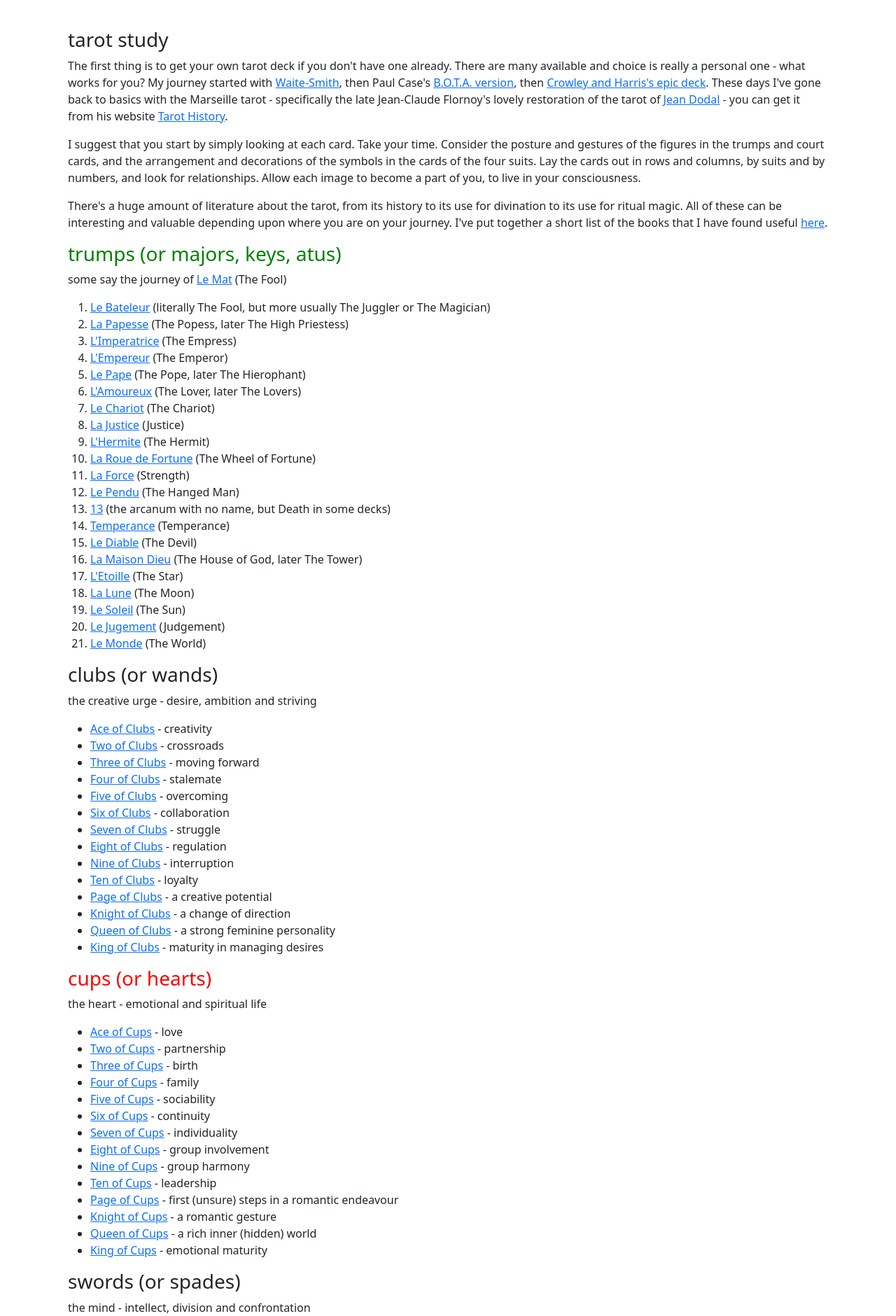
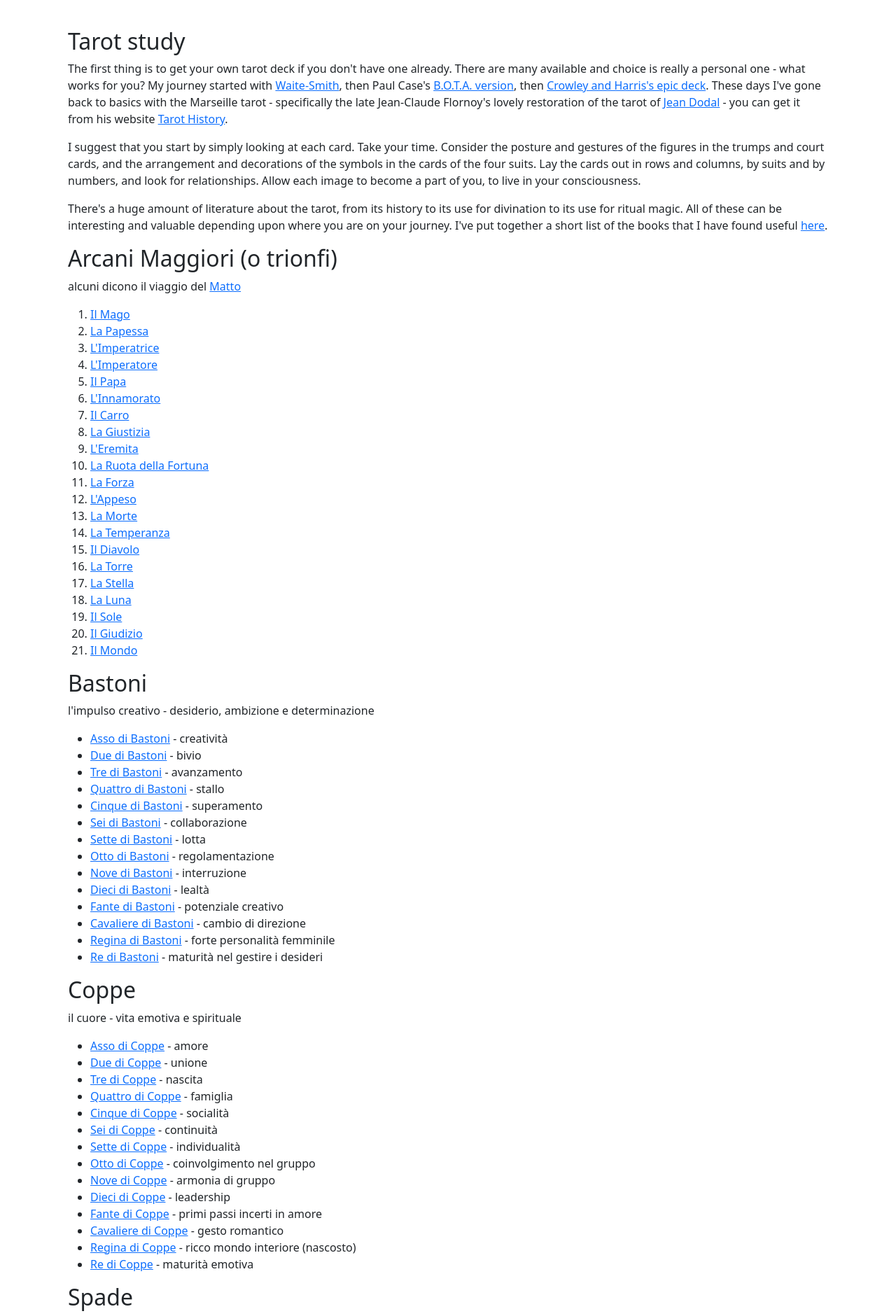
Before and after one commit to jmedia65/bologna-magica, a Flask app: page /tarot-study in a window 1280 px wide. Shown: the part 66-1946 px from the top of the page at 70% size. Run offline with Flask 3, Linux system fonts and the light colour scheme.

Commit message:
Fix URLs x SEO, headings basic format

```diff
--- a/webapp/templates/one_card.html
+++ b/webapp/templates/one_card.html
@@ -3,19 +3,19 @@
 <div class="row">
 	<div class="col-md-12">
 	{% if rev: %}
-	    <h3>{{ name }} - reversed</h3>
+	    <h2>{{ name }} - reversed</h2>
 	    <img src="/static/{{ image }}" style="transform: rotate(180deg)" />
 	    <p>{{ reversed_meaning }}</p>
 	    <!-- debug <p>cardtype: {{ cardtype }}</p> -->
 	{% else %}
 		{% if cardtype == "major": %}
-		    <h3>{{ name }}</h3>
+		    <h2>{{ name }}</h2>
 		    <img src="/static/{{ image }}" />
 		    <p>{{ meaning }}</p>
 		    <p><strong>message:</strong> {{ message }}</p>
 		    <!-- debug <p>cardtype: {{ cardtype }}</p> -->
 		{% else %}
-			<h3>{{ name }}</h3>
+			<h2>{{ name }}</h2>
 		    <img src="/static/{{ image }}" />
 		    <p>{{ meaning }}</p>
 		    <!-- debug <p>cardtype: {{ cardtype }}</p> -->
--- a/webapp/templates/reading_list.html
+++ b/webapp/templates/reading_list.html
@@ -4,7 +4,7 @@
 
 <hr />
 
-<h4>the French tradition (tarot de Marseille)</h4>
+<h3>the French tradition (tarot de Marseille)</h3>
 
 <p>
   <strong
@@ -53,7 +53,7 @@
 
 <hr />
 
-<h4>the English tradition (Waite, Case, Crowley, etc)</h4>
+<h3>the English tradition (Waite, Case, Crowley, etc)</h3>
 
 <p>
   <strong
--- a/webapp/templates/specific_card.html
+++ b/webapp/templates/specific_card.html
@@ -2,7 +2,7 @@
 {% block content %}
 <div class="row">
 	<div class="col-md-12">
-	    <h3>{{ name }}</h3>
+	    <h2>{{ name }}</h2>
 	    <img src="/static/{{ image }}" />
 	    {% if cardtype == "major": %}
 		    <p><strong>interpretation:</strong> {{ meaning }}</p>
--- a/webapp/templates/tarot_study.html
+++ b/webapp/templates/tarot_study.html
@@ -2,114 +2,114 @@
 
 {% block content %}
 
-    <h3>tarot study</h3>
+    <h2>Tarot study</h2>
 
-    <p>The first thing is to get your own tarot deck if you don't have one already. There are many available and choice is really a personal one - what works for you? My journey started with <a href="https://en.wikipedia.org/wiki/Rider%E2%80%93Waite_tarot_deck" target="_new">Waite-Smith</a>, then Paul Case's <a href="https://en.wikipedia.org/wiki/B.O.T.A._tarot_deck" target="_new">B.O.T.A. version</a>, then <a href="https://en.wikipedia.org/wiki/Thoth_tarot_deck" target="_new">Crowley and Harris's epic deck</a>. These days I've gone back to basics with the Marseille tarot - specifically the late Jean-Claude Flornoy's lovely restoration of the tarot of <a href="https://gallica.bnf.fr/ark:/12148/btv1b10537343h" target="new">Jean Dodal</a> - you can get it from his website <a href="https://tarot-history.com/tarot-of-jean-dodal/" target="new">Tarot History</a>.</p>
+    <p>The first thing is to get your own tarot deck if you don't have one already. There are many available and choice is really a personal one - what works for you? My journey started with <a href="https://en.wikipedia.org/wiki/Rider%E2%80%93Waite-tarot-deck" target="-new">Waite-Smith</a>, then Paul Case's <a href="https://en.wikipedia.org/wiki/B.O.T.A.-tarot-deck" target="-new">B.O.T.A. version</a>, then <a href="https://en.wikipedia.org/wiki/Thoth-tarot-deck" target="-new">Crowley and Harris's epic deck</a>. These days I've gone back to basics with the Marseille tarot - specifically the late Jean-Claude Flornoy's lovely restoration of the tarot of <a href="https://gallica.bnf.fr/ark:/12148/btv1b10537343h" target="new">Jean Dodal</a> - you can get it from his website <a href="https://tarot-history.com/tarot-of-jean-dodal/" target="new">Tarot History</a>.</p>
 
     <p>I suggest that you start by simply looking at each card. Take your time. Consider the posture and gestures of the figures in the trumps and court cards, and the arrangement and decorations of the symbols in the cards of the four suits. Lay the cards out in rows and columns, by suits and by numbers, and look for relationships. Allow each image to become a part of you, to live in your consciousness.</p>
 
      <p>There's a huge amount of literature about the tarot, from its history to its use for divination to its use for ritual magic. All of these can be interesting and valuable depending upon where you are on your journey. I've put together a short list of the books that I have found useful <a href="/reading-list">here</a>.</p>
 
-    <h3 style="color:green">trumps (or majors, keys, atus)</h3>
-    <p>some say the journey of <a href="/one-card/the_fool">Le Mat</a> (The Fool)</p>
+     <h2>Arcani Maggiori (o trionfi)</h2>
+     <p>alcuni dicono il viaggio del <a href="/one-card/the-fool">Matto</a></p>
      <ol>
-        <li><a href="/one-card/the_magician">Le Bateleur</a> (literally The Fool, but more usually The Juggler or The Magician)</li>
-        <li><a href="/one-card/the_popess">La Papesse</a> (The Popess, later The High Priestess)</li>
-        <li><a href="/one-card/the_empress">L'Imperatrice</a> (The Empress)</li>
-        <li><a href="/one-card/the_emperor">L'Empereur</a> (The Emperor)</li>
-        <li><a href="/one-card/the_pope">Le Pape</a> (The Pope, later The Hierophant)</li>
-        <li><a href="/one-card/the_lover">L'Amoureux</a> (The Lover, later The Lovers)</li>
-        <li><a href="/one-card/the_chariot">Le Chariot</a> (The Chariot)</li>
-        <li><a href="/one-card/justice">La Justice</a> (Justice)</li>
-        <li><a href="/one-card/the_hermit">L'Hermite</a> (The Hermit)</li>
-        <li><a href="/one-card/the_wheel_of_fortune">La Roue de Fortune</a> (The Wheel of Fortune)</li>
-        <li><a href="/one-card/strength">La Force</a> (Strength)</li>
-        <li><a href="/one-card/the_hanged_man">Le Pendu</a> (The Hanged Man)</a></li>
-        <li><a href="/one-card/13">13</a> (the arcanum with no name, but Death in some decks)</li>
-        <li><a href="/one-card/temperance">Temperance</a> (Temperance)</li>
-        <li><a href="/one-card/the_devil">Le Diable</a> (The Devil)</li>
-        <li><a href="/one-card/the_house_of_god">La Maison Dieu</a> (The House of God, later The Tower)</li>
-        <li><a href="/one-card/the_star">L'Etoille</a> (The Star)</li>
-        <li><a href="/one-card/the_moon">La Lune</a> (The Moon)</li>
-        <li><a href="/one-card/the_sun">Le Soleil</a> (The Sun)</li>
-        <li><a href="/one-card/judgement">Le Jugement</a> (Judgement)</li>
-        <li><a href="/one-card/the_world">Le Monde</a> (The World)</li>
+        <li><a href="/one-card/the-magician">Il Mago</a></li>
+        <li><a href="/one-card/the-popess">La Papessa</a></li>
+        <li><a href="/one-card/the-empress">L'Imperatrice</a></li>
+        <li><a href="/one-card/the-emperor">L'Imperatore</a></li>
+        <li><a href="/one-card/the-pope">Il Papa</a></li>
+        <li><a href="/one-card/the-lover">L'Innamorato</a></li>
+        <li><a href="/one-card/the-chariot">Il Carro</a></li>
+        <li><a href="/one-card/justice">La Giustizia</a></li>
+        <li><a href="/one-card/the-hermit">L'Eremita</a></li>
+        <li><a href="/one-card/the-wheel-of-fortune">La Ruota della Fortuna</a></li>
+        <li><a href="/one-card/strength">La Forza</a></li>
+        <li><a href="/one-card/the-hanged-man">L'Appeso</a></li>
+        <li><a href="/one-card/13">La Morte</a></li>
+        <li><a href="/one-card/temperance">La Temperanza</a></li>
+        <li><a href="/one-card/the-devil">Il Diavolo</a></li>
+        <li><a href="/one-card/the-house-of-god">La Torre</a></li>
+        <li><a href="/one-card/the-star">La Stella</a></li>
+        <li><a href="/one-card/the-moon">La Luna</a></li>
+        <li><a href="/one-card/the-sun">Il Sole</a></li>
+        <li><a href="/one-card/judgement">Il Giudizio</a></li>
+        <li><a href="/one-card/the-world">Il Mondo</a></li>
      </ol>
 
-    <h3>clubs (or wands)</h3>
-    <p>the creative urge - desire, ambition and striving</p>
+     <h2>Bastoni</h2>
+     <p>l'impulso creativo - desiderio, ambizione e determinazione</p>
      <ul>
-        <li><a href="/one-card/ace_of_clubs">Ace of Clubs</a> - creativity</li>
-        <li><a href="/one-card/two_of_clubs">Two of Clubs</a> - crossroads</li>
-        <li><a href="/one-card/three_of_clubs">Three of Clubs</a> - moving forward</li>
-        <li><a href="/one-card/four_of_clubs">Four of Clubs</a> - stalemate</li>
-        <li><a href="/one-card/five_of_clubs">Five of Clubs</a> - overcoming</li>
-        <li><a href="/one-card/six_of_clubs">Six of Clubs</a> - collaboration</li>
-        <li><a href="/one-card/seven_of_clubs">Seven of Clubs</a> - struggle</li>
-        <li><a href="/one-card/eight_of_clubs">Eight of Clubs</a> - regulation</li>
-        <li><a href="/one-card/nine_of_clubs">Nine of Clubs</a> - interruption</li>
-        <li><a href="/one-card/ten_of_clubs">Ten of Clubs</a> - loyalty</li>
-        <li><a href="/one-card/page_of_clubs">Page of Clubs</a> - a creative potential</li>
-        <li><a href="/one-card/knight_of_clubs">Knight of Clubs</a> - a change of direction</li>
-        <li><a href="/one-card/queen_of_clubs">Queen of Clubs</a> - a strong feminine personality</li>
-        <li><a href="/one-card/king_of_clubs">King of Clubs</a> - maturity in managing desires</li>
+        <li><a href="/one-card/ace-of-clubs">Asso di Bastoni</a> - creatività</li>
+        <li><a href="/one-card/two-of-clubs">Due di Bastoni</a> - bivio</li>
+        <li><a href="/one-card/three-of-clubs">Tre di Bastoni</a> - avanzamento</li>
+        <li><a href="/one-card/four-of-clubs">Quattro di Bastoni</a> - stallo</li>
+        <li><a href="/one-card/five-of-clubs">Cinque di Bastoni</a> - superamento</li>
+        <li><a href="/one-card/six-of-clubs">Sei di Bastoni</a> - collaborazione</li>
+        <li><a href="/one-card/seven-of-clubs">Sette di Bastoni</a> - lotta</li>
+        <li><a href="/one-card/eight-of-clubs">Otto di Bastoni</a> - regolamentazione</li>
+        <li><a href="/one-card/nine-of-clubs">Nove di Bastoni</a> - interruzione</li>
+        <li><a href="/one-card/ten-of-clubs">Dieci di Bastoni</a> - lealtà</li>
+        <li><a href="/one-card/page-of-clubs">Fante di Bastoni</a> - potenziale creativo</li>
+        <li><a href="/one-card/knight-of-clubs">Cavaliere di Bastoni</a> - cambio di direzione</li>
+        <li><a href="/one-card/queen-of-clubs">Regina di Bastoni</a> - forte personalità femminile</li>
+        <li><a href="/one-card/king-of-clubs">Re di Bastoni</a> - maturità nel gestire i desideri</li>
      </ul>
 
-    <h3 style="color:red">cups (or hearts)</h3>
-    <p>the heart - emotional and spiritual life</p>
+     <h2>Coppe</h2>
+     <p>il cuore - vita emotiva e spirituale</p>
      <ul>
-        <li><a href="/one-card/ace_of_cups">Ace of Cups</a> - love</li>
-        <li><a href="/one-card/two_of_cups">Two of Cups</a> - partnership</li>
-        <li><a href="/one-card/three_of_cups">Three of Cups</a> - birth</li>
-        <li><a href="/one-card/four_of_cups">Four of Cups</a> - family</li>
-        <li><a href="/one-card/five_of_cups">Five of Cups</a> - sociability</li>
-        <li><a href="/one-card/six_of_cups">Six of Cups</a> - continuity</li>
-        <li><a href="/one-card/seven_of_cups">Seven of Cups</a> - individuality</li>
-        <li><a href="/one-card/eight_of_cups">Eight of Cups</a> - group involvement</li>
-        <li><a href="/one-card/nine_of_cups">Nine of Cups</a> - group harmony</li>
-        <li><a href="/one-card/ten_of_cups">Ten of Cups</a> - leadership</li>
-        <li><a href="/one-card/page_of_cups">Page of Cups</a> - first (unsure) steps in a romantic endeavour</li>
-        <li><a href="/one-card/knight_of_cups">Knight of Cups</a> - a romantic gesture</li>
-        <li><a href="/one-card/queen_of_cups">Queen of Cups</a> - a rich inner (hidden) world</li>
-        <li><a href="/one-card/king_of_cups">King of Cups</a> - emotional maturity</li>
+        <li><a href="/one-card/ace-of-cups">Asso di Coppe</a> - amore</li>
+        <li><a href="/one-card/two-of-cups">Due di Coppe</a> - unione</li>
+        <li><a href="/one-card/three-of-cups">Tre di Coppe</a> - nascita</li>
+        <li><a href="/one-card/four-of-cups">Quattro di Coppe</a> - famiglia</li>
+        <li><a href="/one-card/five-of-cups">Cinque di Coppe</a> - socialità</li>
+        <li><a href="/one-card/six-of-cups">Sei di Coppe</a> - continuità</li>
+        <li><a href="/one-card/seven-of-cups">Sette di Coppe</a> - individualità</li>
+        <li><a href="/one-card/eight-of-cups">Otto di Coppe</a> - coinvolgimento nel gruppo</li>
+        <li><a href="/one-card/nine-of-cups">Nove di Coppe</a> - armonia di gruppo</li>
+        <li><a href="/one-card/ten-of-cups">Dieci di Coppe</a> - leadership</li>
+        <li><a href="/one-card/page-of-cups">Fante di Coppe</a> - primi passi incerti in amore</li>
+        <li><a href="/one-card/knight-of-cups">Cavaliere di Coppe</a> - gesto romantico</li>
+        <li><a href="/one-card/queen-of-cups">Regina di Coppe</a> - ricco mondo interiore (nascosto)</li>
+        <li><a href="/one-card/king-of-cups">Re di Coppe</a> - maturità emotiva</li>
      </ul>
 
-    <h3>swords (or spades)</h3>
-    <p>the mind - intellect, division and confrontation</p>
+     <h2>Spade</h2>
+     <p>la mente - intelletto, divisione e confronto</p>
      <ul>
-        <li><a href="/one-card/ace_of_swords">Ace of Swords</a> - intellect</li>
-        <li><a href="/one-card/two_of_swords">Two of Swords</a> - boundaries</li>
-        <li><a href="/one-card/three_of_swords">Three of Swords</a> - victory</li>
-        <li><a href="/one-card/four_of_swords">Four of Swords</a> - restriction</li>
-        <li><a href="/one-card/five_of_swords">Five of Swords</a> - breakthrough</li>
-        <li><a href="/one-card/six_of_swords">Six of Swords</a> - adaptation</li>
-        <li><a href="/one-card/seven_of_swords">Seven of Swords</a> - concentration</li>
-        <li><a href="/one-card/eight_of_swords">Eight of Swords</a> - defenses</li>
-        <li><a href="/one-card/nine_of_swords">Nine of Swords</a> - courage</li>
-        <li><a href="/one-card/ten_of_swords">Ten of Swords</a> - exhaustion</li>
-        <li><a href="/one-card/page_of_swords">Page of Swords</a> - preparation for future challenge</li>
-        <li><a href="/one-card/knight_of_swords">Knight of Swords</a> - energy and resources to advance</li>
-        <li><a href="/one-card/queen_of_swords">Queen of Swords</a> - a secure and protected position</li>
-        <li><a href="/one-card/king_of_swords">King of Swords</a> - determination to break from the past</li>
+        <li><a href="/one-card/ace-of-swords">Asso di Spade</a> - intelletto</li>
+        <li><a href="/one-card/two-of-swords">Due di Spade</a> - confini</li>
+        <li><a href="/one-card/three-of-swords">Tre di Spade</a> - vittoria</li>
+        <li><a href="/one-card/four-of-swords">Quattro di Spade</a> - restrizione</li>
+        <li><a href="/one-card/five-of-swords">Cinque di Spade</a> - svolta</li>
+        <li><a href="/one-card/six-of-swords">Sei di Spade</a> - adattamento</li>
+        <li><a href="/one-card/seven-of-swords">Sette di Spade</a> - concentrazione</li>
+        <li><a href="/one-card/eight-of-swords">Otto di Spade</a> - difese</li>
+        <li><a href="/one-card/nine-of-swords">Nove di Spade</a> - coraggio</li>
+        <li><a href="/one-card/ten-of-swords">Dieci di Spade</a> - esaurimento</li>
+        <li><a href="/one-card/page-of-swords">Fante di Spade</a> - preparazione alla sfida</li>
+        <li><a href="/one-card/knight-of-swords">Cavaliere di Spade</a> - energia per avanzare</li>
+        <li><a href="/one-card/queen-of-swords">Regina di Spade</a> - posizione sicura e protetta</li>
+        <li><a href="/one-card/king-of-swords">Re di Spade</a> - determinazione al cambiamento</li>
      </ul>
 
-    <h3 style="color:red">coins (or disks, pentacles, diamonds)</h3>
-    <p>the body - material matters, money and work</p>
+     <h2>Denari</h2>
+     <p>il corpo - questioni materiali, denaro e lavoro</p>
      <ul>
-        <li><a href="/one-card/ace_of_coins">Ace of Coins</a> - beginning</li>
-        <li><a href="/one-card/two_of_coins">Two of Coins</a> - duality</li>
-        <li><a href="/one-card/three_of_coins">Three of Coins</a> - product</li>
-        <li><a href="/one-card/four_of_coins">Four of Coins</a> - stability</li>
-        <li><a href="/one-card/five_of_coins">Five of Coins</a> - disruption</li>
-        <li><a href="/one-card/six_of_coins">Six of Coins</a> - expansion</li>
-        <li><a href="/one-card/seven_of_coins">Seven of Coins</a> - acceptance</li>
-        <li><a href="/one-card/eight_of_coins">Eight of Coins</a> - uniformity</li>
-        <li><a href="/one-card/nine_of_coins">Nine of Coins</a> - motivation</li>
-        <li><a href="/one-card/ten_of_coins">Ten of Coins</a> - abundance</li>
-        <li><a href="/one-card/page_of_coins">Page of Coins</a> - a practical endeavour</li>
-        <li><a href="/one-card/knight_of_coins">Knight of Coins</a> - advancing in a practical matter</li>
-        <li><a href="/one-card/queen_of_coins">Queen of Coins</a> - material and personal stability</li>
-        <li><a href="/one-card/king_of_coins">King of Coins</a> - confidence and security</li>
+        <li><a href="/one-card/ace-of-coins">Asso di Denari</a> - inizio</li>
+        <li><a href="/one-card/two-of-coins">Due di Denari</a> - dualità</li>
+        <li><a href="/one-card/three-of-coins">Tre di Denari</a> - prodotto</li>
+        <li><a href="/one-card/four-of-coins">Quattro di Denari</a> - stabilità</li>
+        <li><a href="/one-card/five-of-coins">Cinque di Denari</a> - rottura</li>
+        <li><a href="/one-card/six-of-coins">Sei di Denari</a> - espansione</li>
+        <li><a href="/one-card/seven-of-coins">Sette di Denari</a> - accettazione</li>
+        <li><a href="/one-card/eight-of-coins">Otto di Denari</a> - uniformità</li>
+        <li><a href="/one-card/nine-of-coins">Nove di Denari</a> - motivazione</li>
+        <li><a href="/one-card/ten-of-coins">Dieci di Denari</a> - abbondanza</li>
+        <li><a href="/one-card/page-of-coins">Fante di Denari</a> - impresa pratica</li>
+        <li><a href="/one-card/knight-of-coins">Cavaliere di Denari</a> - avanzamento pratico</li>
+        <li><a href="/one-card/queen-of-coins">Regina di Denari</a> - stabilità materiale e personale</li>
+        <li><a href="/one-card/king-of-coins">Re di Denari</a> - fiducia e sicurezza</li>
      </ul>
 
 {% endblock %}
--- a/webapp/templates/three_cards.html
+++ b/webapp/templates/three_cards.html
@@ -9,7 +9,7 @@
 		{% if card[1]: %}
 
 		  	<div class="col-md-4">
-			    <h3>{{ card[0].name }} - reversed</h3>
+			    <h2>{{ card[0].name }} - reversed</h2>
 		    	<img src="/static/{{ card[0].image }}" style="transform: rotate(180deg)" />
 		    	<p>{{ card[0].rdesc }}</p>
 	    	</div>
@@ -17,7 +17,7 @@
    		{% else %}
 
 		  	<div class="col-md-4">
-			    <h3>{{ card[0].name }}</h3>
+			    <h2>{{ card[0].name }}</h2>
 		    	<img src="/static/{{ card[0].image }}" />
 		    	<p>{{ card[0].desc }}</p>
 	    	</div>
```
Also changed, not shown: webapp/templates/index.html (+4 -4 lines), data/tarot_cards.json. Lines whose indentation alone changed are shown as unchanged.
